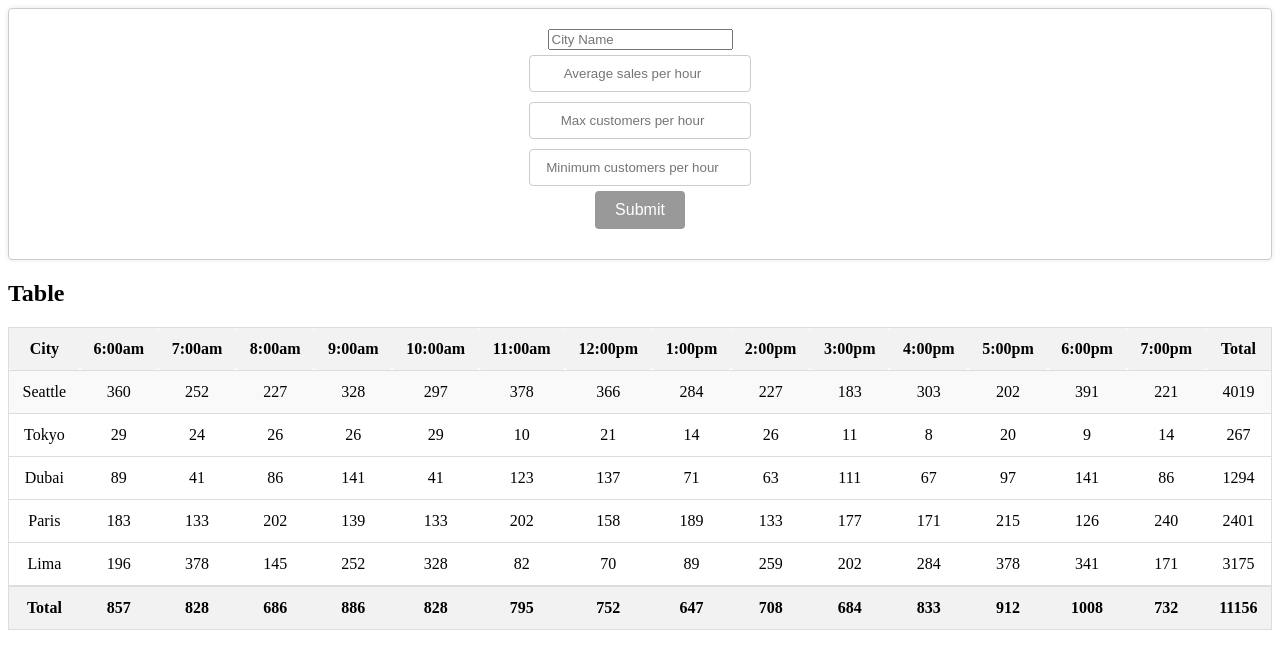
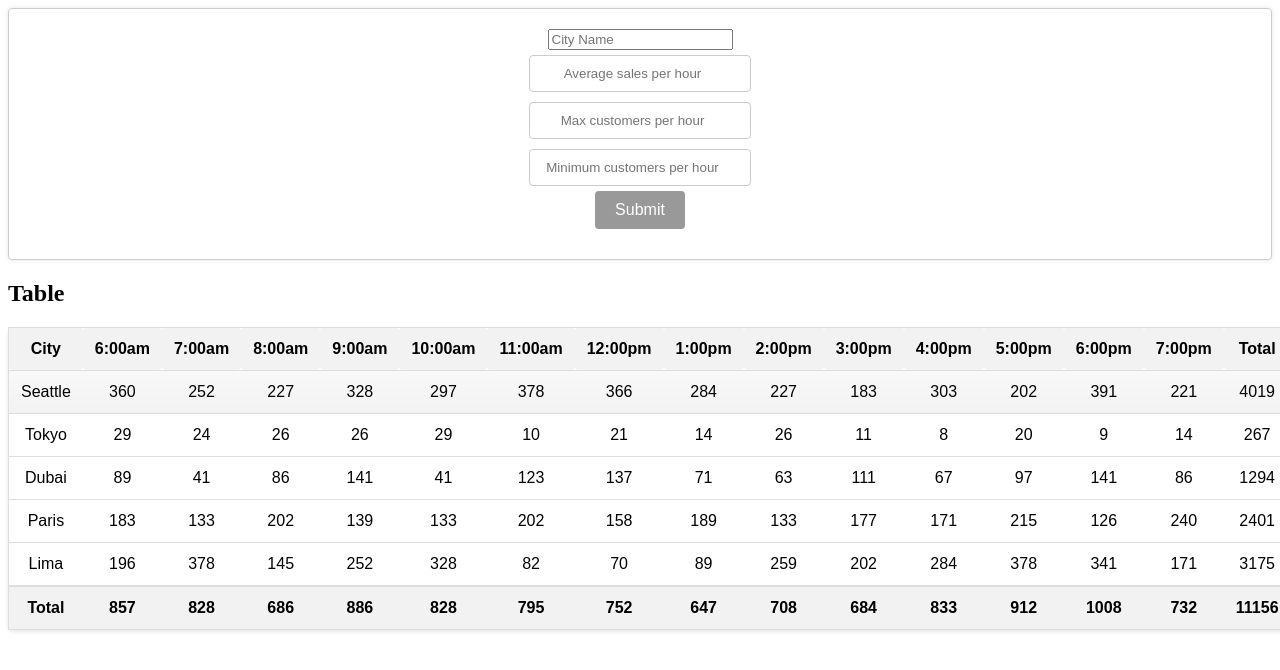
Before and after one commit to c0d3cisco/SalmonCookies-Svelte, a SvelteKit app: page / in a window 1280 px wide. In both pictures the pointer is over the element 640 px from the left and 391 px from the top of the page. Shown: the top 670 px of the page. Built offline with nearby package versions, Linux system fonts and the light colour scheme.

Commit message:
more styling

```diff
--- a/src/routes/table.svelte
+++ b/src/routes/table.svelte
@@ -107,6 +107,9 @@
     border-collapse: collapse;
     border: 1px solid #ddd;
     margin-bottom: 20px;
+		font-family: "Arial", sans-serif;
+		box-shadow: 0 2px 4px rgba(0, 0, 0, 0.1);
+		border-radius: 6px;
   }
 
   th, td {
@@ -126,7 +129,12 @@
   }
 
 	tbody tr:hover {
-  background-color: #f9f9f9;
+		background: linear-gradient(to bottom, #f9f9f9, #f2f2f2);
+
+}
+
+td:hover {
+	background-color: f9f9f9;
 }
 
 tbody tr:nth-child(even) {
```
